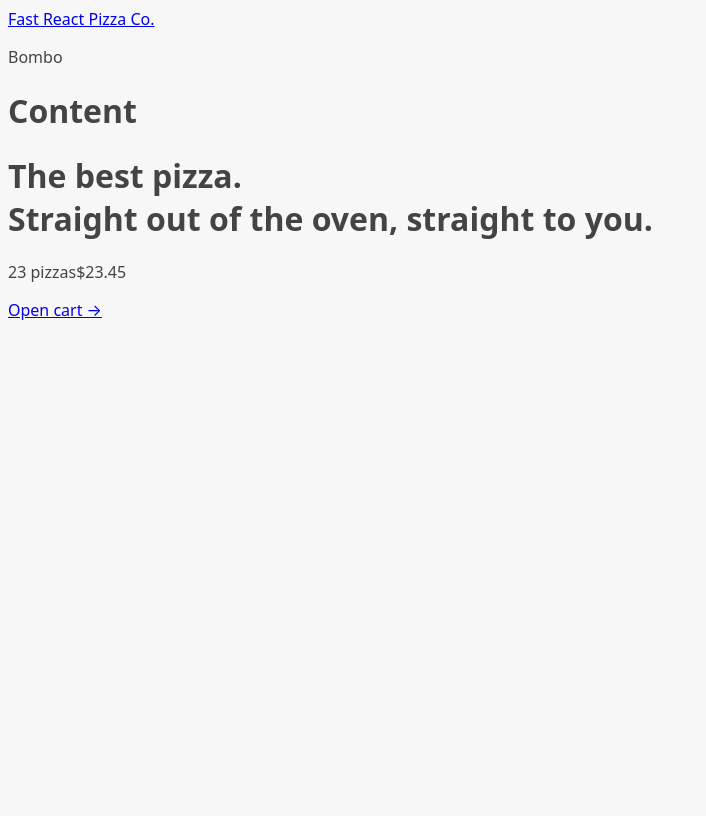
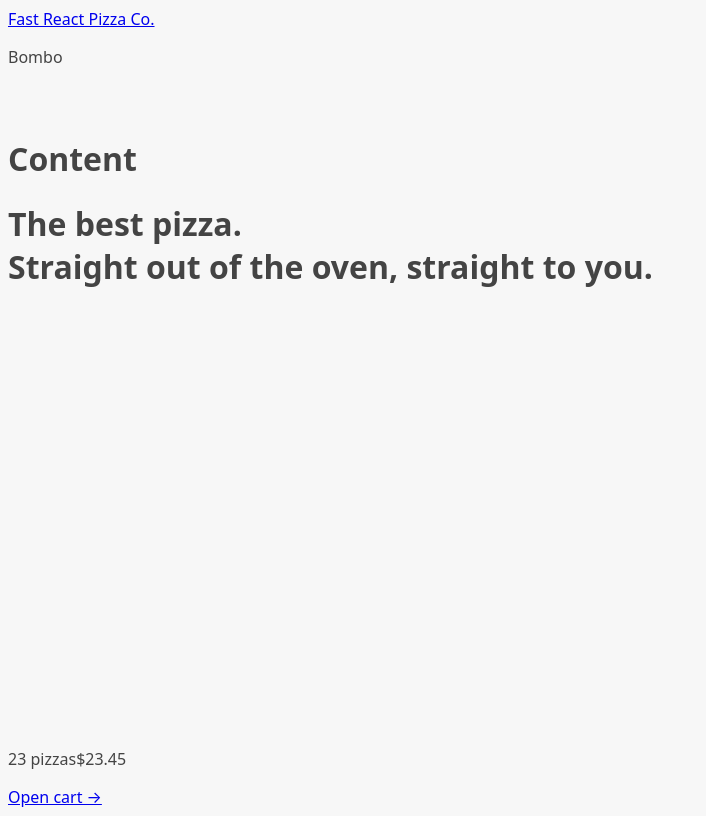
Before and after one commit to Abanou6Nassif/fast-react-pizza, a React (Vite) app: page / in a window 1280 px wide. Shown: the whole page, without its empty margins (0-706 px from the left). Built offline with nearby package versions, Linux system fonts and the light colour scheme.

Commit message:
Displaying a Loading Indicator by using useNavigation hook

```diff
--- a/src/features/cart/CartOverview.jsx
+++ b/src/features/cart/CartOverview.jsx
@@ -7,7 +7,7 @@
         <span>23 pizzas</span>
         <span>$23.45</span>
       </p>
-      <Link href="/cart">Open cart &rarr;</Link>
+      <Link to="/cart">Open cart &rarr;</Link>
     </div>
   );
 }
--- a/src/ui/AppLayout.jsx
+++ b/src/ui/AppLayout.jsx
@@ -1,10 +1,15 @@
 import Header from "./Header";
 import CartOverview from "../features/cart/CartOverview";
-import { Outlet } from "react-router";
+import { Outlet, useNavigation } from "react-router";
+import Loader from "./Loader";
 
 function AppLayout() {
+  const navigation = useNavigation();
+  const isloading = navigation.state === "loading";
+
   return (
-    <div>
+    <div className="layout">
+      {isloading && <Loader />}
       <Header />
       <main>
         <h1>Content</h1>
--- /dev/null
+++ b/src/ui/Loader.jsx
@@ -0,0 +1,5 @@
+function Loader() {
+  return <div className="loader"></div>;
+}
+
+export default Loader;
```
